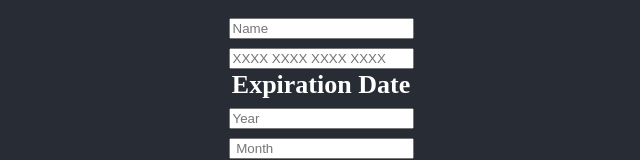
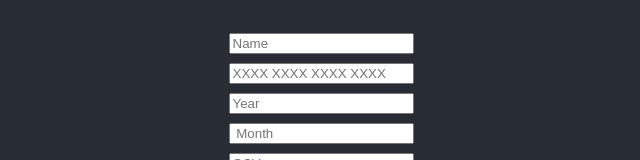
Before and after one commit to awmoha/Projektarbete-react, a React (Create React App) app: page /addcard in a window 1280 px wide. Shown: the part 503-663 px from the top of the page, without its empty margins (319-959 px from the left). Built offline with nearby package versions, Linux system fonts and the light colour scheme.

Commit message:
delete a strong

```diff
--- a/src/pages/AddCard.jsx
+++ b/src/pages/AddCard.jsx
@@ -75,7 +75,6 @@ export const AddCard = () => {
 
             />
           </label>
-          <strong> Expiration Date</strong>
           <label>
             <input
               type="text"
```
